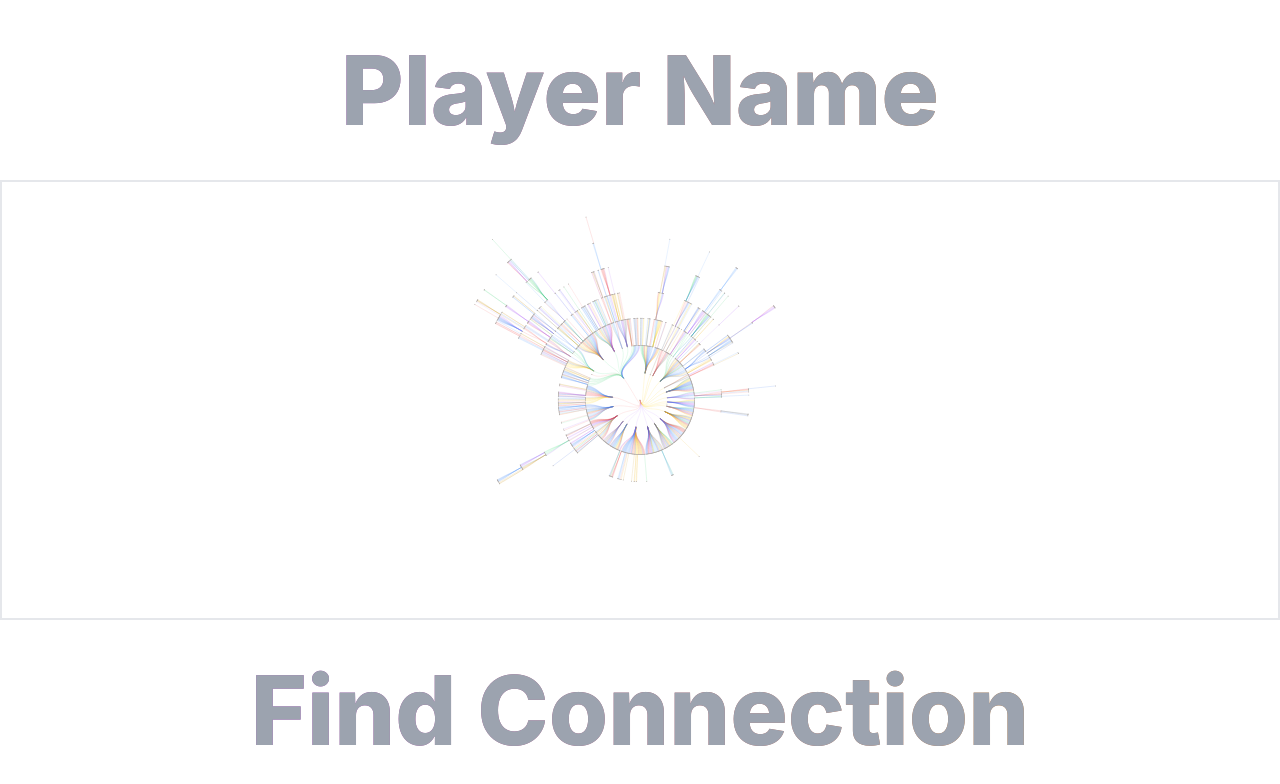
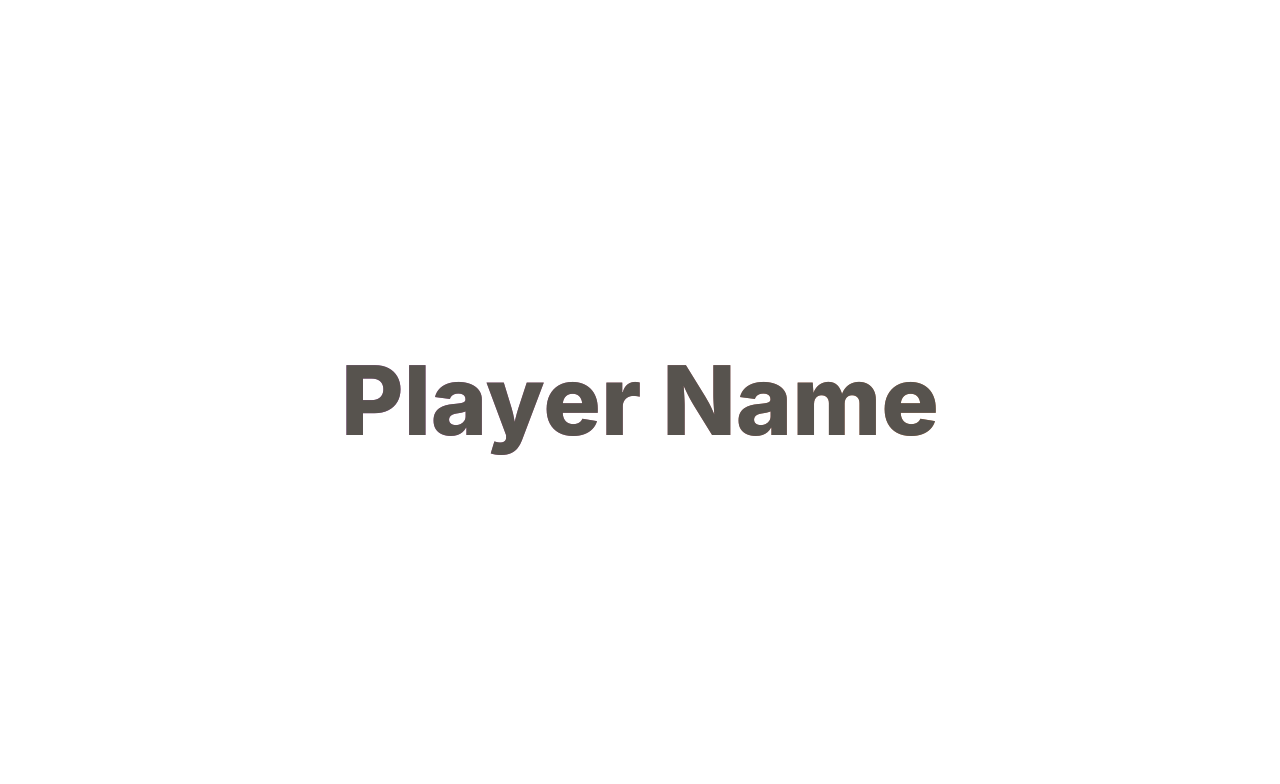
Before and after one commit to nolanpollack/nba-connections-web, a Next.js app: page / in a window 1280 px wide. Shown: the top 784 px of the page. Built offline with nearby package versions, Linux system fonts and the light colour scheme.

Commit message:
start loading

```diff
--- a/src/app/InteractiveNBARadialTree.tsx
+++ b/src/app/InteractiveNBARadialTree.tsx
@@ -1,5 +1,4 @@
 "use client";
-import data from "./paths_teams_lebron.json";
 import React, {FormEvent, useState} from "react";
 import RadialTree from "@/app/components/RadialTree";
 import {TeamNode, PlayerNode} from "@/app/classes/Nodes";
@@ -27,9 +26,8 @@ function TeamInfo({popupPosition, popupData}: { popupPosition: { x: number, y: n
     </div>
 }
 
-export default function InteractiveNBARadialTree() {
-    const data_node = data as PlayerNode;
-    const data_wrapper= {"id": 0, "team_name": "root", "season": "root", "players": [data_node]} as TeamNode;
+export default function InteractiveNBARadialTree({dataNode}: { dataNode: PlayerNode }) {
+    const data_wrapper= {"id": 0, "team_name": "root", "season": "root", "players": [dataNode]} as TeamNode;
 
     let playerMap: { [index: number]: { previousPlayer: PlayerNode, player: PlayerNode, through: TeamNode } } = {};
     let nameToPlayerID: { [index: string]: number } = {};
@@ -50,7 +48,7 @@ export default function InteractiveNBARadialTree() {
         }
     }
 
-    createPaths(data_node, data_node, data_wrapper);
+    createPaths(dataNode, dataNode, data_wrapper);
 
     const [activeTeams, setActiveTeams] = useState([] as TeamNode[]);
 
@@ -66,10 +64,6 @@ export default function InteractiveNBARadialTree() {
 
     function handlePopupClose() {
         setPopupOpen(false);
-    }
-
-    function onFromSubmit(e: FormEvent) {
-        console.log("Form submitted");
     }
 
     function onToSubmit(e: FormEvent<HTMLFormElement>) {
@@ -88,7 +82,7 @@ export default function InteractiveNBARadialTree() {
             let player = playerMap[playerID];
             const path = [[player.player, null] as [PlayerNode, TeamNode | null]];
 
-            while (player.player != data_node) {
+            while (player.player != dataNode) {
                 path.unshift([player.previousPlayer, player.through]);
                 player = playerMap[player.previousPlayer.id];
             }
@@ -96,19 +90,16 @@ export default function InteractiveNBARadialTree() {
             const newActiveTeams = path.map(([_, team]) => team).filter((team) => team != null) as TeamNode[];
 
             setActiveTeams(newActiveTeams);
-
-            console.log(path);
         } else {
             setActiveTeams([]);
         }
     }
 
 
-    data_node.teams?.sort((a, b) => a.season.localeCompare(b.season));
+    dataNode.teams?.sort((a, b) => a.season.localeCompare(b.season));
 
 
     return <div className="flex flex-col h-full w-full">
-        <TitleInput placeholder={"Player Name"} onSubmit={onFromSubmit}/>
         <RadialTree data={data_wrapper} handlePathHover={handlePathHover} handlePopupClose={handlePopupClose}
                     activeTeams={activeTeams}/>
         <TitleInput placeholder={"Find Connection"} onSubmit={onToSubmit}/>
--- a/src/app/components/TitleInput.tsx
+++ b/src/app/components/TitleInput.tsx
@@ -1,8 +1,9 @@
 import React, {FormEvent} from "react";
 
-export default function TitleInput({placeholder, onSubmit}: {
+export default function TitleInput({placeholder, onSubmit, required = false}: {
     placeholder: string,
-    onSubmit: (e: FormEvent<HTMLFormElement>) => void
+    onSubmit: (e: FormEvent<HTMLFormElement>) => void,
+    required?: boolean
 }) {
     function onSubmitWrap(e: FormEvent<HTMLFormElement>) {
         e.preventDefault();
@@ -10,11 +11,11 @@ export default function TitleInput({placeholder, onSubmit}: {
     }
 
     return <div className="flex justify-center items-center">
-        <form className="flex justify-center py-4 my-4 w-full" onSubmit={onSubmitWrap}>
+        <form className="flex justify-center py-4 my-4 w-full" onSubmit={onSubmitWrap} noValidate>
             <input
                 name={"player"}
-                className="w-full text-center font-extrabold bg-clip-text text-transparent bg-gradient-to-r from-purple-600 to-yellow-600 text-5xl sm:text-6xl lg:text-8xl caret-stone-200 focus:outline-none"
-                type={"text"} placeholder={placeholder} maxLength={24}/>
+                className="placeholder:text-stone-600 w-full text-center font-extrabold bg-clip-text text-transparent bg-gradient-to-r from-purple-600 to-yellow-600 text-5xl sm:text-6xl lg:text-8xl caret-stone-200 focus:outline-none"
+                type={"text"} placeholder={placeholder} maxLength={24} required={required}/>
 
         </form>
     </div>
--- a/src/app/page.tsx
+++ b/src/app/page.tsx
@@ -1,9 +1,56 @@
+"use client";
 import InteractiveNBARadialTree from "@/app/InteractiveNBARadialTree";
+import lebronData from "@/app/paths_teams_lebron.json";
+import TitleInput from "@/app/components/TitleInput";
+import React, {FormEvent, useState} from "react";
+import ConnectionsResponseData from "@/app/classes/ConnectionsResponseData";
+import {PlayerNode} from "@/app/classes/Nodes";
+import basketball from "@/assets/basketball.svg";
+import Image from "next/image";
 
 export default function Home() {
+    const [data, setData] = useState<PlayerNode>();
+    const [loading, setLoading] = useState<boolean>(false);
+
+    async function handleSubmit(e: FormEvent<HTMLFormElement>) {
+        if (loading) {
+            return;
+        }
+
+        const form = e.target as HTMLFormElement;
+        const formData = new FormData(form);
+        const playerName = formData.get("player");
+        if (!playerName) {
+            return;
+        }
+
+        setLoading(true);
+        // setData([])
+        // setFirstPlayer(p1.toString());
+        setTimeout(async () => {
+            try {
+                // const response = await fetchConnectionResponse(p1.toString(), p2.toString());
+                //
+                // if (response.status === 200) {
+                //     const data = await response.json();
+                //     const connections = data.map((item: any) => new ConnectionsResponseData(item[0], item[1], item[2]));
+                //     setData(connections);
+                // }
+                setData(lebronData);
+            } catch (error) {
+                console.error('Error fetching data:', error);
+            } finally {
+                setLoading(false);
+            }
+        }, 1000);
+    }
+
     return (
-        <main className="flex items-center justify-center min-h-screen h-full">
-            <InteractiveNBARadialTree/>
+        <main className="flex items-center justify-center min-h-screen h-full flex-col">
+            <TitleInput placeholder={"Player Name"} onSubmit={handleSubmit} required={true}/>
+            {loading &&
+                <Image src={basketball} alt="loading" height={75} className="animate-spin"/>}
+            {data && <InteractiveNBARadialTree dataNode={data}/>}
         </main>
     );
 }
```
Also changed, not shown: src/assets/basketball.svg (added).
